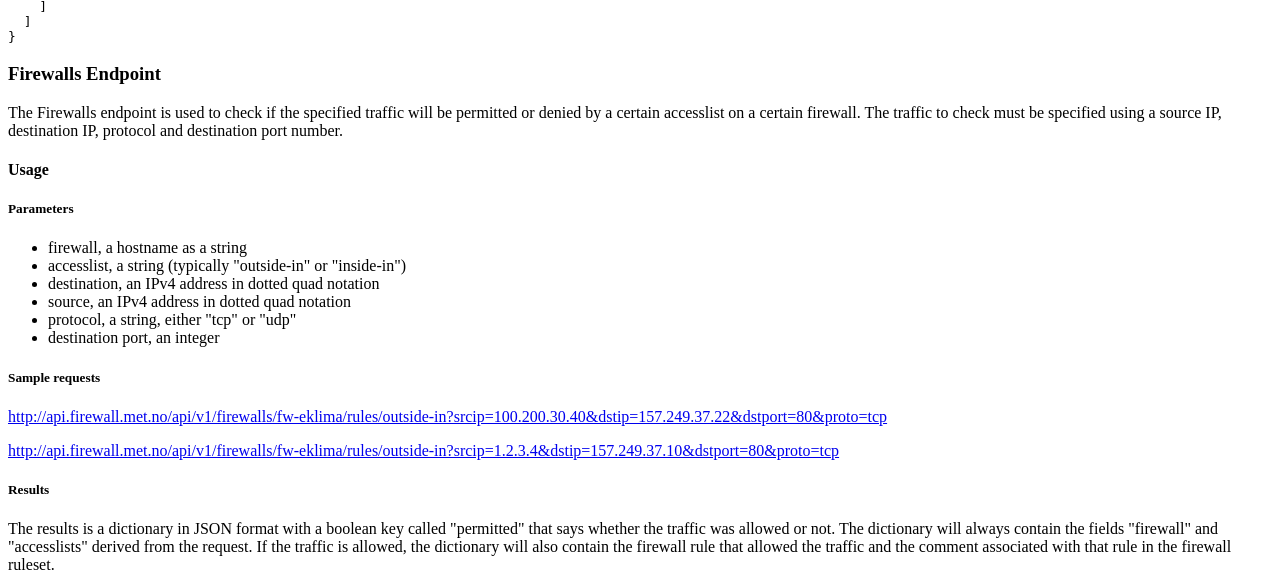
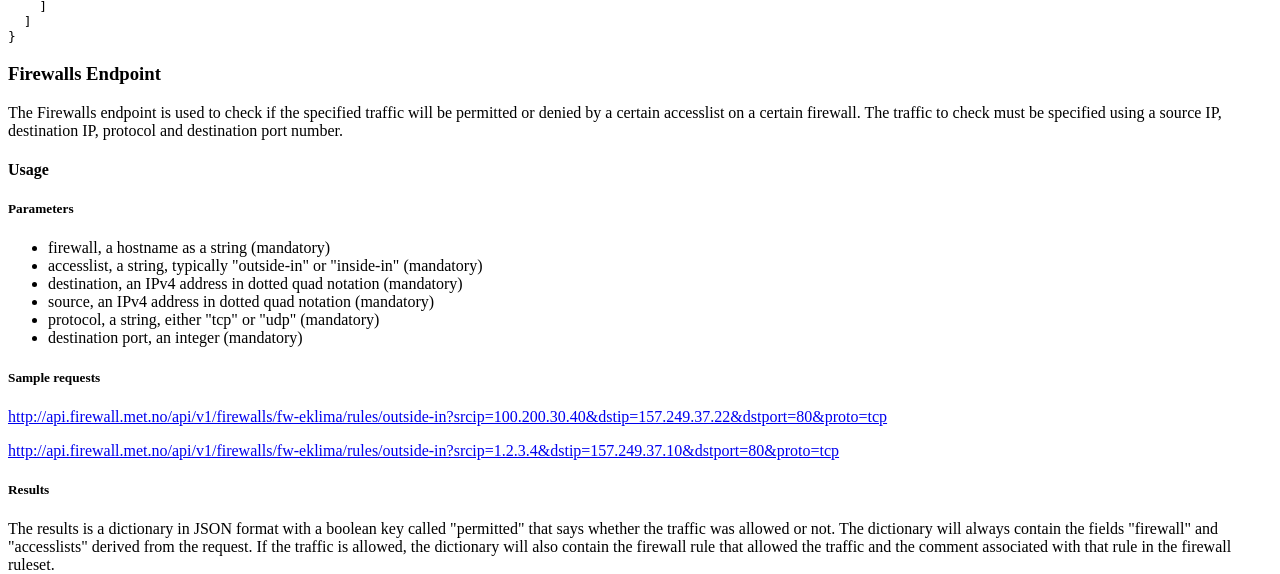
Before and after one commit to arnesund/firewall-api, a Flask app: page / in a window 1280 px wide. Shown: the part 999-1573 px from the top of the page. Run offline with Flask 2, Linux system fonts and the light colour scheme.

Commit message:
Add Mandatory note to each parameter

```diff
--- a/templates/apidocs.html
+++ b/templates/apidocs.html
@@ -49,12 +49,12 @@
 <h4>Usage</h4>
 <h5>Parameters</h5>
 <ul>
-<li>firewall, a hostname as a string</li>
-<li>accesslist, a string (typically "outside-in" or "inside-in")</li>
-<li>destination, an IPv4 address in dotted quad notation</li>
-<li>source, an IPv4 address in dotted quad notation</li>
-<li>protocol, a string, either "tcp" or "udp"</li>
-<li>destination port, an integer</li>
+<li>firewall, a hostname as a string (mandatory)</li>
+<li>accesslist, a string, typically "outside-in" or "inside-in" (mandatory)</li>
+<li>destination, an IPv4 address in dotted quad notation (mandatory)</li>
+<li>source, an IPv4 address in dotted quad notation (mandatory)</li>
+<li>protocol, a string, either "tcp" or "udp" (mandatory)</li>
+<li>destination port, an integer (mandatory)</li>
 </ul>
 <h5>Sample requests</h5>
 <p><a href="http://api.firewall.met.no/api/v1/firewalls/fw-eklima/rules/outside-in?srcip=100.200.30.40&dstip=157.249.37.22&dstport=80&proto=tcp">http://api.firewall.met.no/api/v1/firewalls/fw-eklima/rules/outside-in?srcip=100.200.30.40&dstip=157.249.37.22&dstport=80&proto=tcp</a></p>
```
